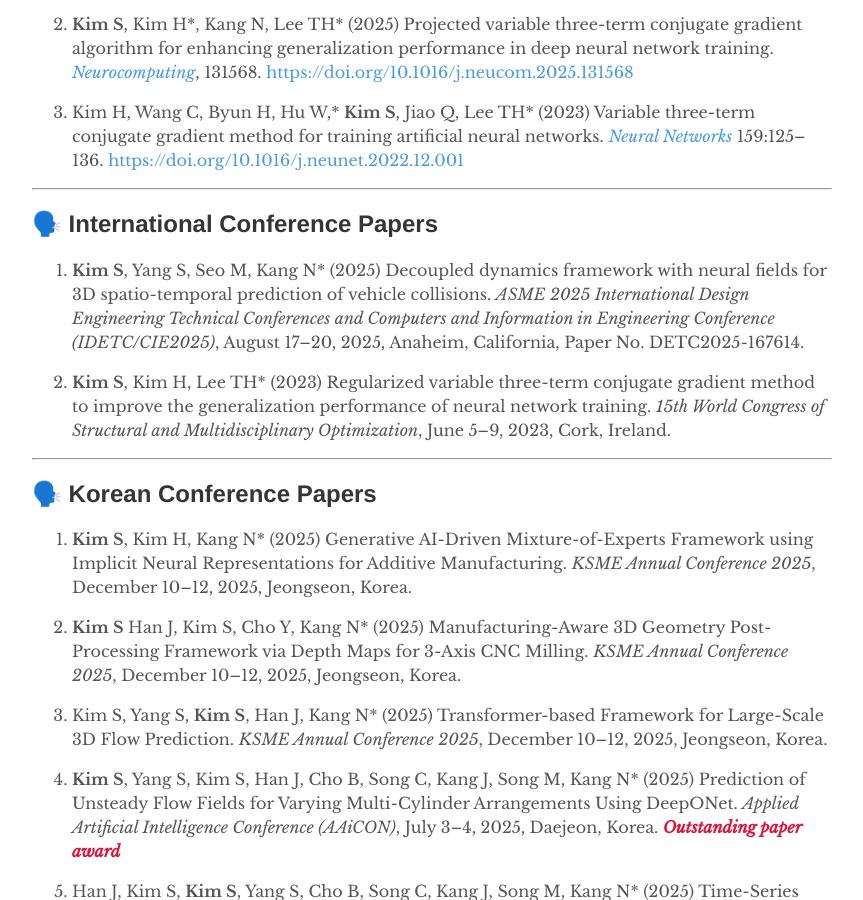
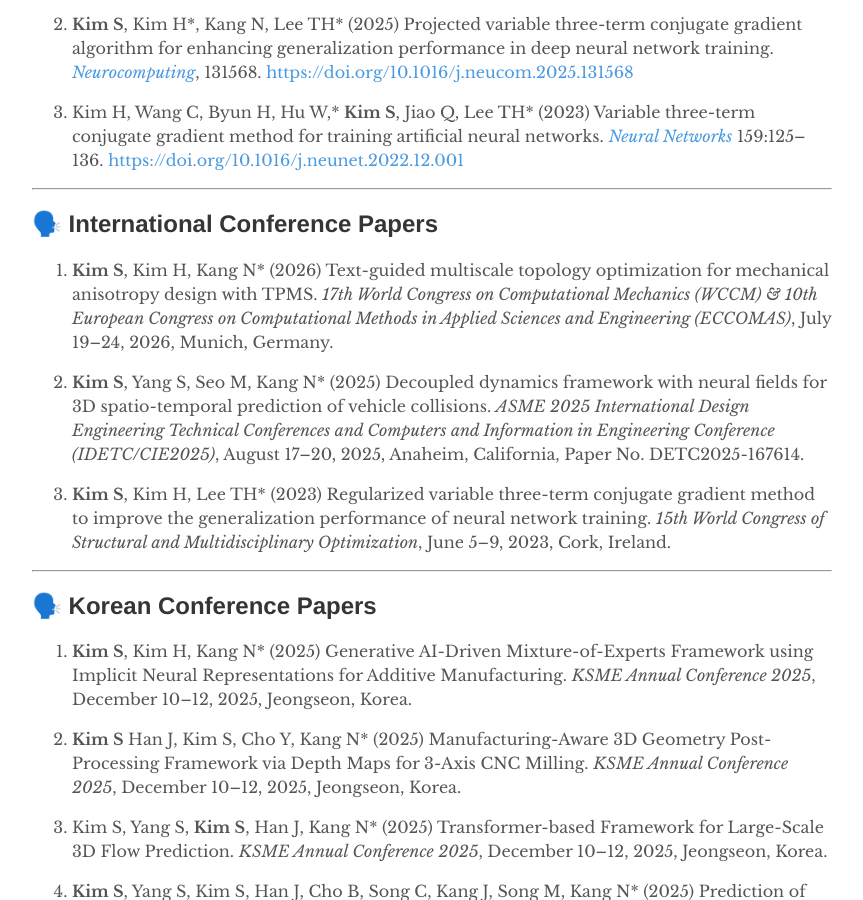
Before and after one commit to kim-sanghyuk/kim-sanghyuk.github.io, a Jekyll site: the page built from _pages/publications.md, in a window 1280 px wide and 900 px high, scrolled down 461 px. Shown: the whole window, without its empty margins (208-1071 px from the left). Built offline with Jekyll 4.4.1, drawn with Linux system fonts in a browser that asks for light colours.

Commit message:
Update publications.md

```diff
--- a/_pages/publications.md
+++ b/_pages/publications.md
@@ -20,9 +20,11 @@
 
 ## 🗣️ International Conference Papers
 
-1. **Kim S**, Yang S, Seo M, Kang N\* (2025) Decoupled dynamics framework with neural fields for 3D spatio-temporal prediction of vehicle collisions. _ASME 2025 International Design Engineering Technical Conferences and Computers and Information in Engineering Conference (IDETC/CIE2025)_, August 17–20, 2025, Anaheim, California, Paper No. DETC2025-167614.
+1. **Kim S**, Kim H, Kang N\* (2026) Text-guided multiscale topology optimization for mechanical anisotropy design with TPMS. _17th World Congress on Computational Mechanics (WCCM) & 10th European Congress on Computational Methods in Applied Sciences and Engineering (ECCOMAS)_, July 19–24, 2026, Munich, Germany.
 
-2. **Kim S**, Kim H, Lee TH\* (2023) Regularized variable three-term conjugate gradient method to improve the generalization performance of neural network training. _15th World Congress of Structural and Multidisciplinary Optimization_, June 5–9, 2023, Cork, Ireland.
+2. **Kim S**, Yang S, Seo M, Kang N\* (2025) Decoupled dynamics framework with neural fields for 3D spatio-temporal prediction of vehicle collisions. _ASME 2025 International Design Engineering Technical Conferences and Computers and Information in Engineering Conference (IDETC/CIE2025)_, August 17–20, 2025, Anaheim, California, Paper No. DETC2025-167614.
+
+3. **Kim S**, Kim H, Lee TH\* (2023) Regularized variable three-term conjugate gradient method to improve the generalization performance of neural network training. _15th World Congress of Structural and Multidisciplinary Optimization_, June 5–9, 2023, Cork, Ireland.
 
 ---
 
```
